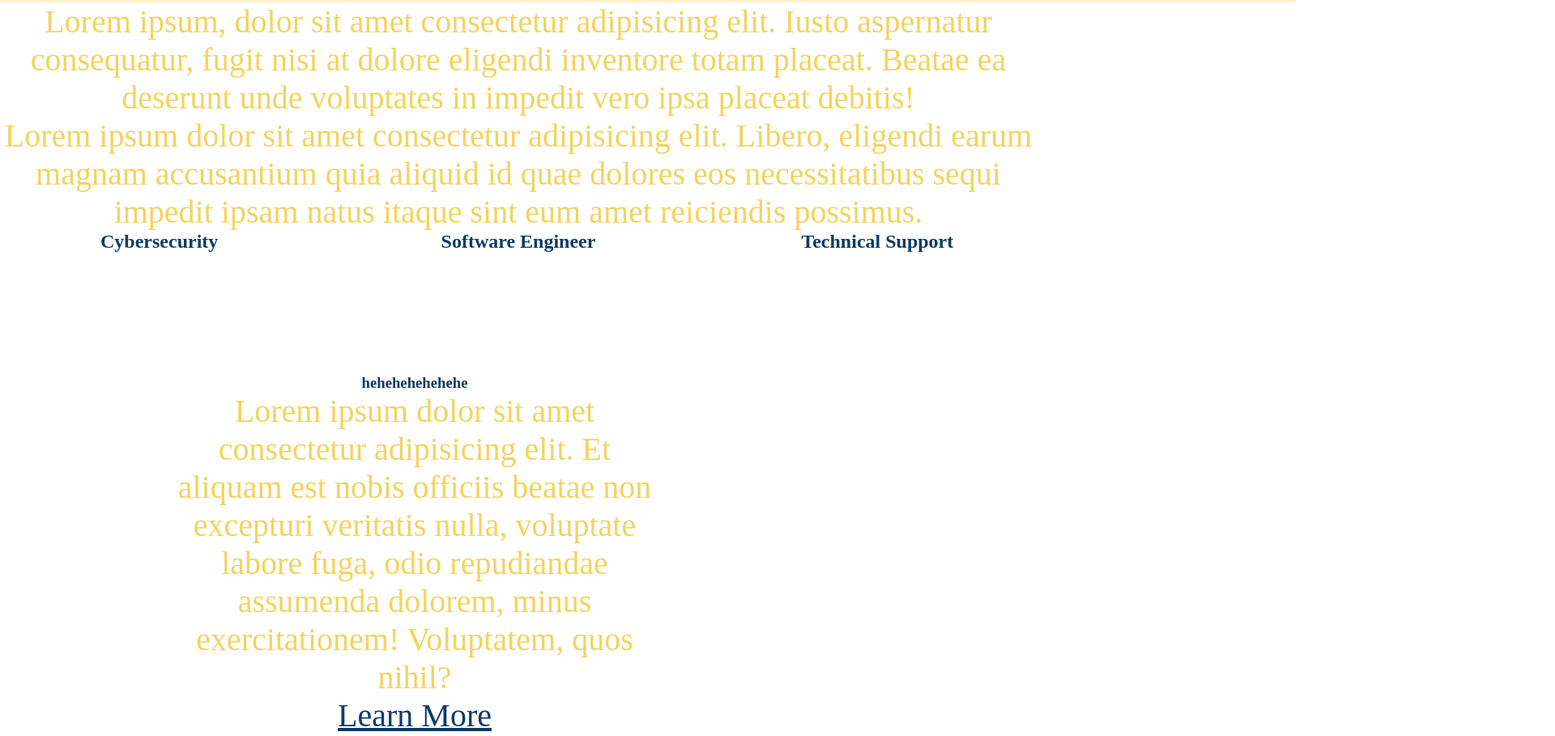
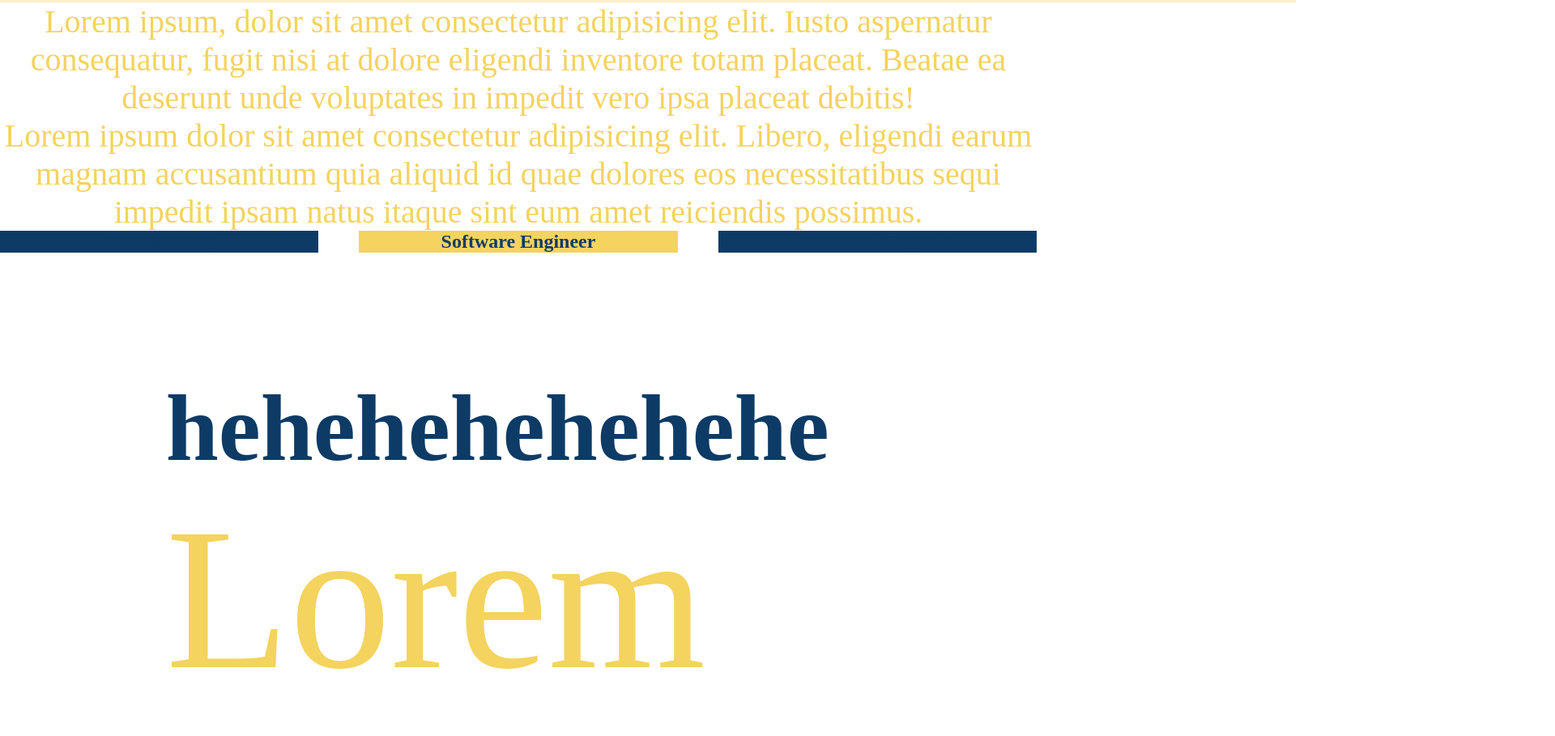
Before and after one commit to Seaway-Software-Development/web-skeleton-and-navigation-BananFunni, a plain HTML site: page services.html in a window 1280 px wide. Shown: the part 1938-2847 px from the top of the page at 81% size, 1920 px wide, since content can reach past the window. Drawn offline with Linux system fonts and the light colour scheme.

Commit message:
web skele

```diff
--- a/css/grid.css
+++ b/css/grid.css
@@ -4,4 +4,17 @@
     grid-template-rows: 1fr;
     grid-column-gap: 50px;
     grid-row-gap: 0px;
+    grid-template-areas: "cybersecurity softwareEngineer technicalSupport";
     }
+
+#cybersecurity {
+    background-color: #0D3B66;
+}
+
+#softwareEngineer {
+    background-color: #F4D35E;
+}
+
+#technicalSupport {
+    background-color: #0D3B66;
+}
--- a/css/styles.css
+++ b/css/styles.css
@@ -24,8 +24,6 @@ font-size: 1.75em;
     text-align: center;
 }
 
-
-
 header{
     background-color: #FAF0CA;
     padding: 800px;
@@ -37,7 +35,6 @@ background-color: #F4D35E;
     text-align: center;
     border: #0D3B66 thick solid;
     width: 80%;
-
 }
 
 
@@ -69,6 +66,7 @@ padding-left: 20%;
     padding-right: 20%;
     padding-top: 150px;
     padding-bottom: 150px;
+    font-size: 2.5em;
 }
 
 .HarHar{
@@ -76,6 +74,7 @@ padding-left: 20%;
     padding-right: 20%;
     padding-top: 150px;
     padding-bottom: 150px;
+    font-size: 2.5em;
 }
 
 .HeHeHarHar{
@@ -83,11 +82,13 @@ padding-left: 20%;
     padding-right: 20%;
     padding-top: 150px;
     padding-bottom: 150px;
+    font-size: 2.5em;
 }
 
 .container{
     width: 80%;
     text-align: center;
+    font-size: 2.5em;
 }
 
 table{
```
Lines whose indentation alone changed are shown as unchanged.
